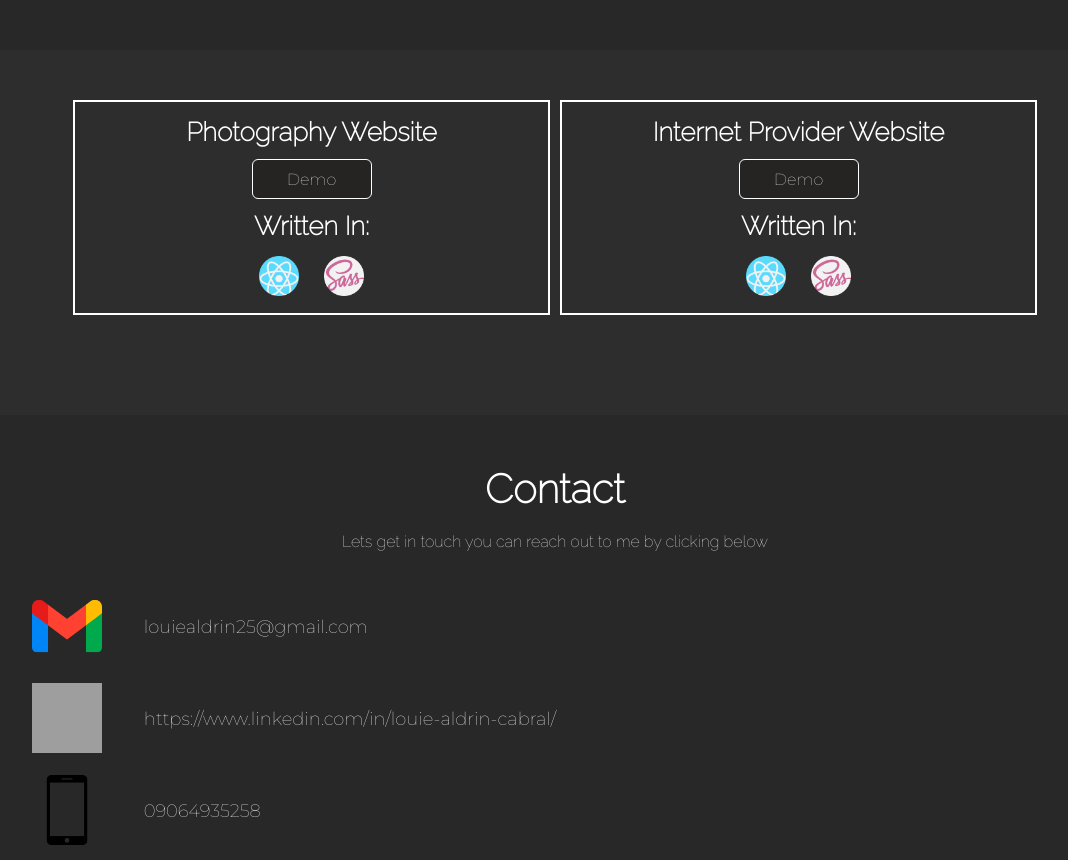
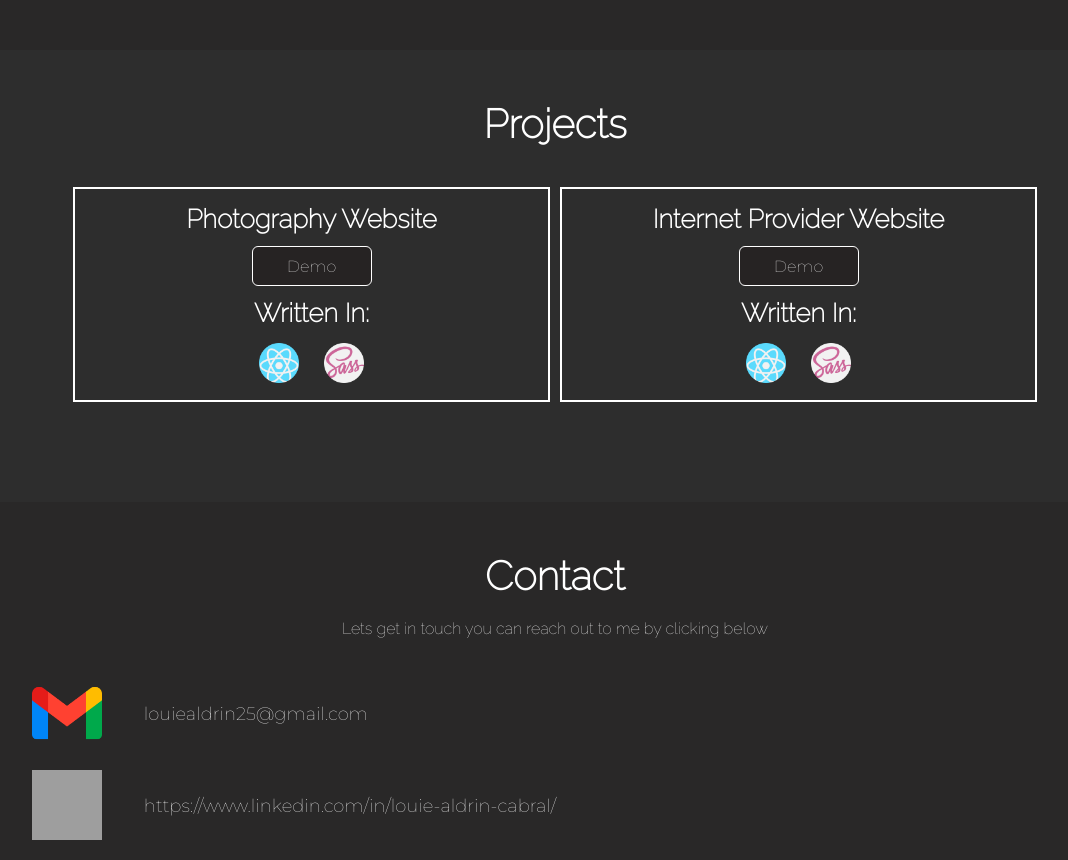
Before and after one commit to lowe25/portfolio-new, a React (Vite) app: page / in a window 1280 px wide. Shown: the part 1617-2477 px from the top of the page, without its empty margins (85-1153 px from the left). Built offline with nearby package versions, Linux system fonts and the light colour scheme; grey boxes are pictures that could not be loaded.

Commit message:
Add section title for projects

```diff
--- a/src/App.jsx
+++ b/src/App.jsx
@@ -134,6 +134,9 @@ function App() {
 
       <section className="landing__projects" id="projects">
         <div className="container">
+          <div className="landing__section-wrap">
+            <h1 className="landing__section-title">Projects</h1>
+          </div>
           <div className="landing__section-wrap landing__section-wrap--project">
             <div className="landing__project-blk">
               <span className="landing__tech-abt">Photography Website</span>
--- a/src/scss/page/_landing.scss
+++ b/src/scss/page/_landing.scss
@@ -63,6 +63,7 @@
     justify-content: center;
 
     &--project {
+      margin-top: 40px;
       align-items: center;
       gap: 10px;
       flex-wrap: wrap;
```
